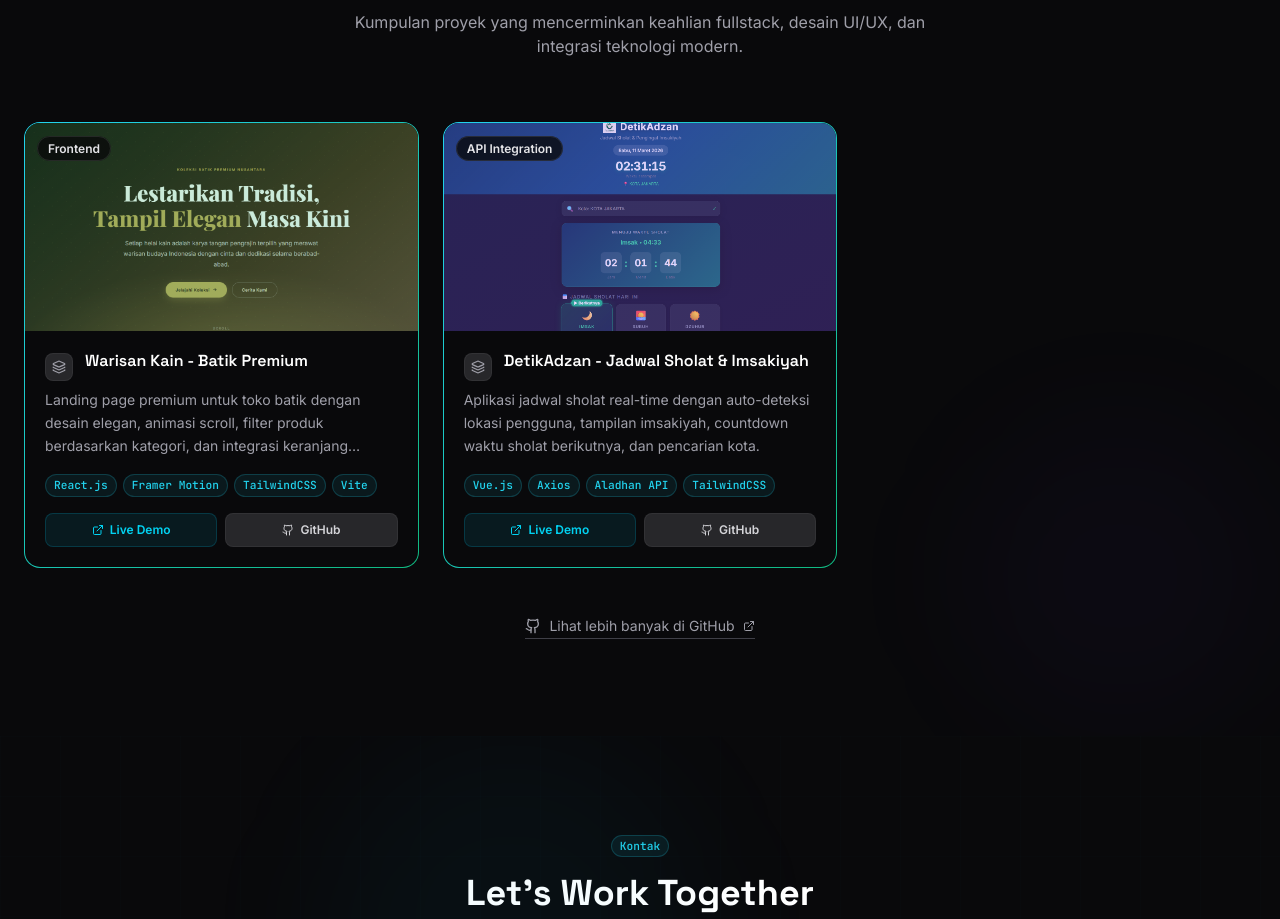
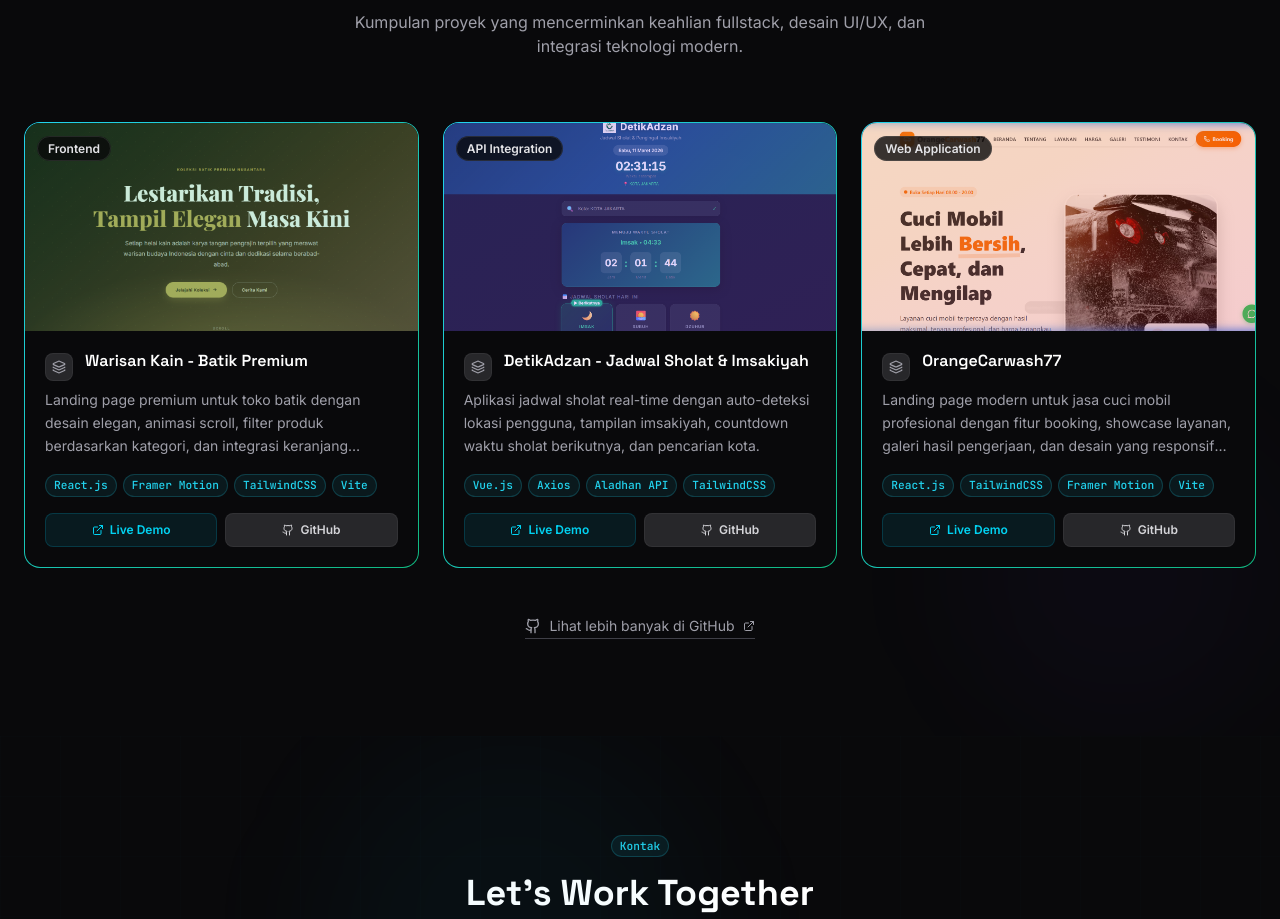
Before and after one commit to Firmanarpp/Firman-Naufal-Aryaputra, a React (Vite) app: page / in a window 1280 px wide. Shown: the part 4980-5899 px from the top of the page. Built offline with nearby package versions, Linux system fonts and the light colour scheme.

Commit message:
feat: add portfolio project data and a new component to render them.

```diff
--- a/src/components/Portfolio.jsx
+++ b/src/components/Portfolio.jsx
@@ -6,6 +6,7 @@ import { projects } from "../data/portfolioData";
 const imageMap = {
   1: "/project-batik.png",
   2: "/project-sholat.png",
+  3: "/project-carwash.png",
 };
 
 const categoryColors = {
--- a/src/data/portfolioData.js
+++ b/src/data/portfolioData.js
@@ -164,6 +164,18 @@ export const projects = [
     gradient: "from-violet-500/20 to-purple-500/20",
     glowColor: "rgba(139, 92, 246, 0.2)",
   },
+  {
+    id: 3,
+    title: "OrangeCarwash77",
+    category: "Web Application",
+    description:
+      "Landing page modern untuk jasa cuci mobil profesional dengan fitur booking, showcase layanan, galeri hasil pengerjaan, dan desain yang responsif serta elegan.",
+    tech: ["React.js", "TailwindCSS", "Framer Motion", "Vite"],
+    github: "https://github.com/Firmanarpp/OrangeCarwash77.git",
+    demo: "https://orange-carwash77.vercel.app",
+    gradient: "from-orange-500/20 to-red-500/20",
+    glowColor: "rgba(249, 115, 22, 0.2)",
+  },
 ];
 
 export const publications = [
```
Also changed, not shown: public/project-carwash.png (added).
